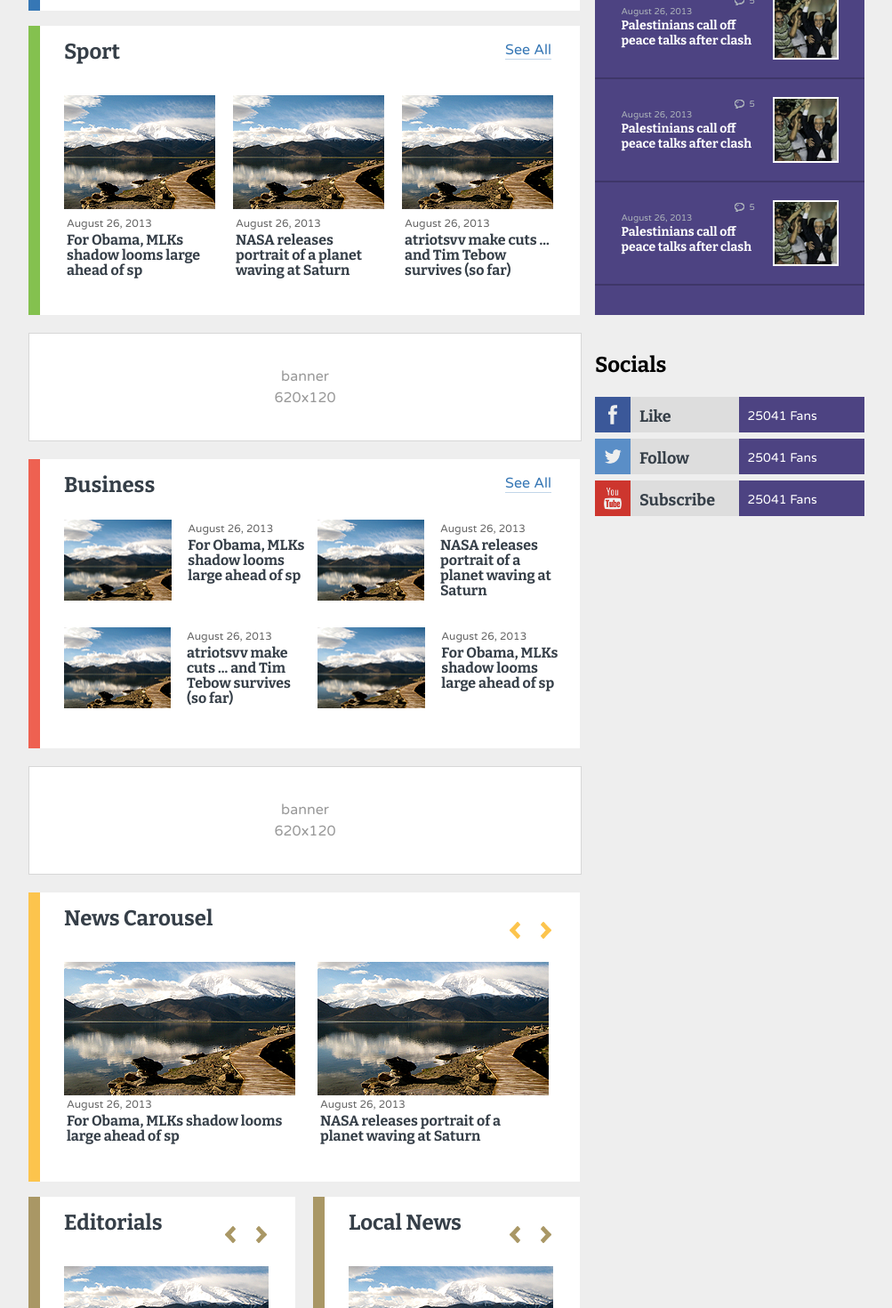
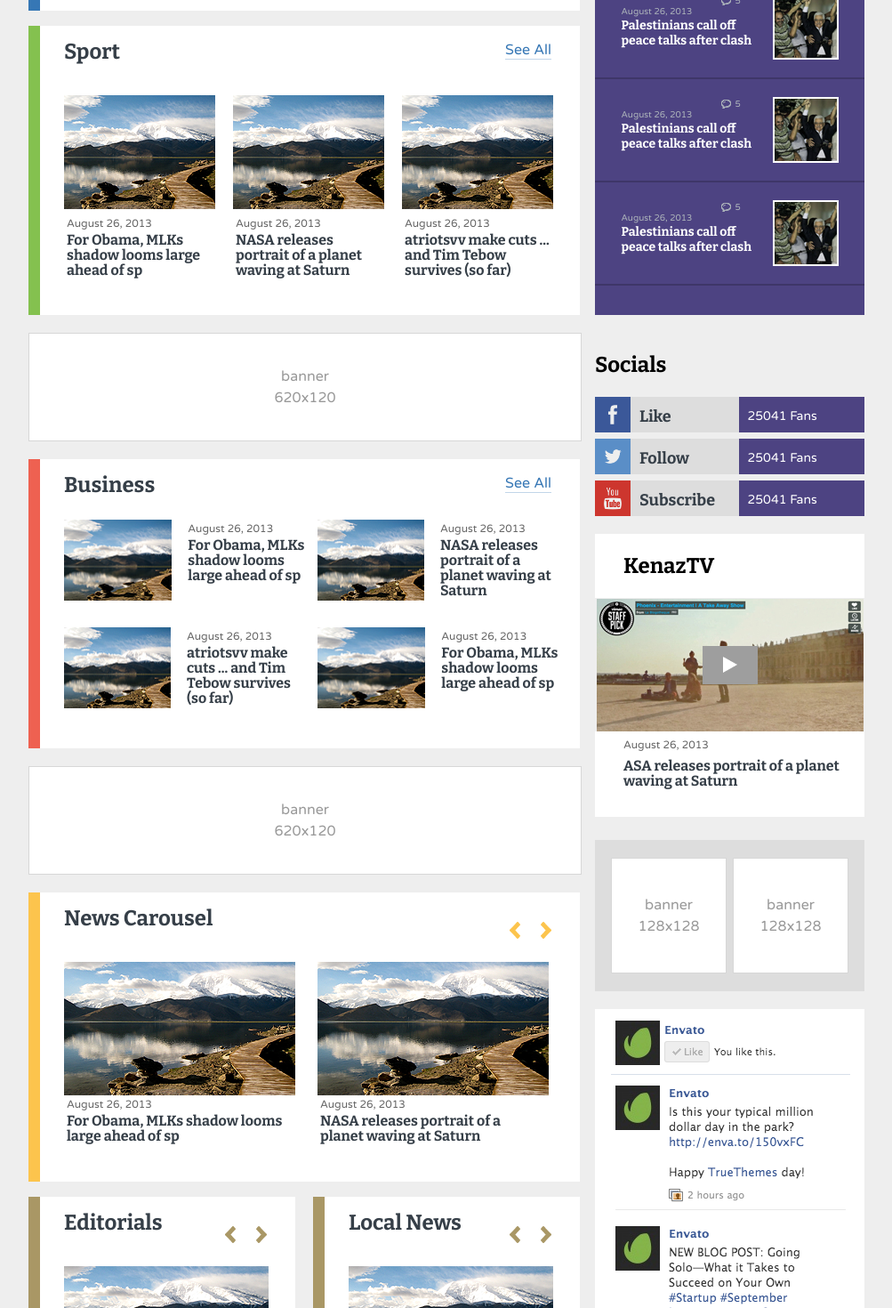
Before and after one commit to ToniGrbic/Kenaz-Website, a React (Vite) app: page / in a window 1280 px wide. Shown: the part 1040-2510 px from the top of the page at 89% size, without its empty margins (138-1141 px from the left). Built offline with nearby package versions, Linux system fonts and the light colour scheme; grey boxes are pictures that could not be loaded.

Commit message:
finished Home Page

```diff
--- a/src/components/Footer.jsx
+++ b/src/components/Footer.jsx
@@ -22,7 +22,7 @@ const Footer = () => {
 
         <div className='footerStripe'/>
         <div className='footerContent'>
-            <div className='footerSection'>
+            <section className='footerSection'>
                 <div className='titleDiv'>
                     <img src="/Vector Smart Objecta 1.png"/>
                     <h3 className='title'>Kenaz</h3>
@@ -40,8 +40,8 @@ const Footer = () => {
                         )
                   })}
                   </div>
-            </div>
-              <div className='footerSection'>
+            </section>
+              <section className='footerSection'>
                   <h3>Newsletter</h3>
                   <p className='pTagGrey'>
                     Lorem ipsum dolor sit amet,
@@ -59,8 +59,8 @@ const Footer = () => {
                         </button>
                     </div>
                  </form>
-              </div>
-              <div className='footerSection'>
+              </section>
+              <section className='footerSection'>
                   <h3>Tags Widget</h3>
                   <div className="widgetsList">
                       <div className='widget'>assueverit</div>
@@ -77,18 +77,18 @@ const Footer = () => {
                       <div className='widget'>assuevverit</div>
                       <div className='widget'>utroquoe</div>
                   </div>
-              </div>
-              <div className='footerSection'>
+              </section>
+              <section className='footerSection'>
                   <h3>Featured</h3>
                   <FooterList/>
-              </div>
-              <div className='footerSection'>
+              </section>
+              <section className='footerSection'>
                   <h3>Random Posts</h3>
                   <FooterList/>
-              </div>
-              <div className='footerSection'>
-                  <h3>Twitter Feed</h3>
-              </div>
+              </section>
+              <section className='footerSection'>
+                  <img src="Twitter Feed.png" alt="Twitter Feed.png"/>
+              </section>
         </div>
      </div>
      <div className="copywright">
--- a/src/components/Header.jsx
+++ b/src/components/Header.jsx
@@ -1,12 +1,10 @@
-import React from 'react'
-import '../styles/Header.scss'
-import { Link } from 'react-router-dom'
+import React from "react";
+import "../styles/Header.scss";
+import { Link } from "react-router-dom";
 const Header = () => {
   return (
     <header>
       <div className="header">
-
-
         <div className="headerContent">
           <div className="kenazHeader">
             <div className="kenazLogo">
@@ -15,31 +13,63 @@ const Header = () => {
             <h2>Kenaz</h2>
           </div>
           <div>
+            <nav>
               <ul className="headerLinks">
-                            <li><a>Media</a></li>
-                            <li><a>Marketing</a></li>
-                            <li><a>Contact</a></li>
+                <li>
+                  <a>Media</a>
+                </li>
+                <li>
+                  <a>Marketing</a>
+                </li>
+                <li>
+                  <a>Contact</a>
+                </li>
                 <li>
                   <div className="searchDiv">
                     <img src="/search 2.png" />
                   </div>
                 </li>
               </ul>
+            </nav>
           </div>
         </div>
       </div>
-            <div className="navbar">
+      <nav className="navbar">
         <ul className="navbarLinks">
-                    <li className="highlitedLink blueBorder"><Link to="/News"><a>NEWS</a></Link></li>
-                    <li className="orangeBorder"><Link to="/Business"><a>BUSINESS</a></Link></li>
-                    <li className="greenBorder"><Link to="/Sports"><a>SPORTS</a></Link></li>
-                    <li className="lightblueBorder"><Link to="/Life"><a>LIFE</a></Link></li>
-                    <li className="yellowBorder"><Link to="/Tech"><a>TECH</a></Link></li>
-                    <li className="brownBorder"><Link to="/Travel"><a>TRAVEL</a></Link></li>
+          <li className="highlitedLink blueBorder">
+            <Link to="/News">
+              <a>NEWS</a>
+            </Link>
+          </li>
+          <li className="orangeBorder">
+            <Link to="/Business">
+              <a>BUSINESS</a>
+            </Link>
+          </li>
+          <li className="greenBorder">
+            <Link to="/Sports">
+              <a>SPORTS</a>
+            </Link>
+          </li>
+          <li className="lightblueBorder">
+            <Link to="/Life">
+              <a>LIFE</a>
+            </Link>
+          </li>
+          <li className="yellowBorder">
+            <Link to="/Tech">
+              <a>TECH</a>
+            </Link>
+          </li>
+          <li className="brownBorder">
+            <Link to="/Travel">
+              <a>TRAVEL</a>
+            </Link>
+          </li>
         </ul>
-            </div>
+      </nav>
     </header>
-    )
-}
+  );
+};
 
-export default Header
+export default Header;
--- a/src/components/Sidebar.jsx
+++ b/src/components/Sidebar.jsx
@@ -1,59 +1,95 @@
-import React from 'react'
-import '../styles/Sidebar.scss'
-
+import React from "react";
+import "../styles/Sidebar.scss";
+import Banner from "../components/Banner"
 const Sidebar = () => {
   return (
     <div className="sidebarItems">
-
-    <div className="purpleDiv">
+      <section className="purpleDiv">
         <div className="options">
-        <p style={{color:'#FCC44D'}}>Popular</p>
+          <p style={{ color: "#FCC44D" }}>Popular</p>
           <p>Top Rated</p>
           <p>Comments</p>
         </div>
-      <div className='itemsListSidebar'>
-        { ['1','2','3','4','5'].map((item)=>{
+        <div className="itemsListSidebar">
+          {["1", "2", "3", "4", "5"].map((item) => {
             return (
-          <div className='itemContent' key={item}>
-            <div className='itemTextSidebar'>
-              <p className='date'>August 26, 2013</p>
-              <p>
-                Palestinians call off peace talks after clash
-              </p>
+              <div className="itemContent" key={item}>
+                <div className="itemTextSidebar">
+                  <p className="date">August 26, 2013</p>
+                  <p>Palestinians call off peace talks after clash</p>
                 </div>
-            <img src="/Layer 5.png"/>
-            <div className='comments'>
-                <img src="comment copy 3.png"/><div><p>5</p></div>
+                <img src="/Layer 5.png" />
+                <div className="commentsSidebar">
+                  <img src="comment copy 3.png" />
+                  <div>
+                    <p>5</p>
                   </div>
                 </div>
-          )
+              </div>
+            );
           })}
         </div>
-      </div>
-      <div className="social">
+      </section>
+      <section className="social">
         <h3>Socials</h3>
         <div className="links">
           <div className="linkItem">
-            <img src="/Facebook40x40.png"/>
-            <div className="like"><p>Like</p></div>
-            <div className='following'><p>25041 Fans</p> </div>
+            <img src="/Facebook40x40.png" />
+            <div className="like">
+              <p>Like</p>
+            </div>
+            <div className="following">
+              <p>25041 Fans</p>
+            </div>
           </div>
           <div className="linkItem">
             <img src="/Twitter40x40.png" />
-            <div className="like"><p>Follow</p></div>
-            <div className='following'><p>25041 Fans</p> </div>
+            <div className="like">
+              <p>Follow</p>
+            </div>
+            <div className="following">
+              <p>25041 Fans</p>
+            </div>
           </div>
           <div className="linkItem">
             <img src="/Youtube40x40.png" />
-            <div className="like"><p>Subscribe</p></div>
-            <div className='following'><p>25041 Fans</p> </div>
+            <div className="like">
+              <p>Subscribe</p>
+            </div>
+            <div className="following">
+              <p>25041 Fans</p>
             </div>
           </div>
         </div>
+      </section>
+      <section className="kenazTvDiv">
+        <div className="heading3">
+          <h3>KenazTV</h3>
+        </div>
+        <div className="videoDiv">
+          <img src="/Layer 27.png" />
+          <div className="playButton">
+            <div className="polygon">
+              <img src="Polygon 1.png" />
+            </div>
+          </div>
+        </div>
+        <div className="itemTextVideo">
+          <p>August 26, 2013</p>
+          <p>ASA releases portrait of a planet waving at Saturn</p>
+        </div>
+      </section>
+      <section className="bannerSection">
+        <div className="bannerContainer">
+          <Banner width={128} height={128} />
+          <Banner width={128} height={128} />
+        </div>
+      </section>
+      <section className="socialMediaSection">
+          <img src="/Layer 34.png"/>
+      </section>
+    </div>
+  );
+};
 
-    </div>
-
-  )
-}
-
-export default Sidebar
+export default Sidebar;
--- a/src/pages/Home.jsx
+++ b/src/pages/Home.jsx
@@ -1,46 +1,44 @@
-import React from 'react'
-import SingleItemMainCarousel from '../components/SingleItemMainCarousel';
-import Header from '../components/Header'
-import CategorySection from '../components/CategorySection';
-import Banner from '../components/Banner'
-import TwoItemCategoryCarousel from '../components/TwoItemCategoryCarousel';
-import SingleItemCategoryCarousel from '../components/SingleItemCategoryCarousel'
-import ZoomCarousel from '../components/ZoomCarousel';
-import Footer from '../components/Footer'
-import Sidebar from '../components/Sidebar';
+import React from "react";
+import Header from "../components/Header";
+import Banner from "../components/Banner";
+import Footer from "../components/Footer";
+import Sidebar from "../components/Sidebar";
+import CategorySection from "../components/CategorySection";
+import SingleItemMainCarousel from "../components/SingleItemMainCarousel";
+import TwoItemCategoryCarousel from "../components/TwoItemCategoryCarousel";
+import SingleItemCategoryCarousel from "../components/SingleItemCategoryCarousel";
+import ZoomCarousel from "../components/ZoomCarousel";
 
 const textItems1 = ['For Obama, MLKs shadow looms large ahead of sp', 'NASA releases portrait of a planet waving at Saturn', 'atriotsvv make cuts ... and Tim Tebow survives (so far)']
 const textItems2 = ['For Obama, MLKs shadow looms large ahead of sp', 'NASA releases portrait of a planet waving at Saturn', 'atriotsvv make cuts ... and Tim Tebow survives (so far)', 'For Obama, MLKs shadow looms large ahead of sp']
 
 const Home = () => {
   return (
-    <div className="App">
+    <>
       <Header />
+      <main id="#main-content">
         <div className="contentWrapper">
-          <Banner width={940}
-                  height={120} />
+          <Banner width={940} height={120} />
           <SingleItemMainCarousel />
           <div className="mainContent">
             <div>
-
               <CategorySection
                 title="News"
                 color="#3677B5"
-            textItems={textItems1} />
+                textItems={textItems1}
+              />
               <CategorySection
                 title="Sport"
                 color="#84C14F"
-            textItems={textItems1} />
-          <Banner
-            width={620}
-            height={120} />
+                textItems={textItems1}
+              />
+              <Banner width={620} height={120} />
               <CategorySection
                 title="Business"
                 color="#EE6151"
-            textItems={textItems2} />
-          <Banner
-            width={620}
-            height={120} />
+                textItems={textItems2}
+              />
+              <Banner width={620} height={120} />
               <TwoItemCategoryCarousel
                 title="News Carousel"
                 color="#FCC44D"
@@ -59,17 +57,16 @@ const Home = () => {
                 />
               </div>
             </div>
-      <Sidebar/>
+            <Sidebar />
           </div>
 
-      <Banner
-            width={940}
-            height={120} />
+          <Banner width={940} height={120} />
           <ZoomCarousel />
         </div>
+      </main>
       <Footer />
-    </div>
-  )
-}
+    </>
+  );
+};
 
-export default Home
+export default Home;
--- a/src/styles/App.scss
+++ b/src/styles/App.scss
@@ -3,7 +3,6 @@ $pTagColor2: #666666;
 
 @mixin ValeraRound{
     font-family: 'Varela Round', sans-serif;
-    font-weight: 400;
     font-size: 12px;
     line-height: 14px;
 }
@@ -23,7 +22,6 @@ $pTagColor2: #666666;
 .categoryDiv {
   box-sizing: border-box;
   position: relative;
-
   margin-bottom: 17px;
   padding-right: 10px;
   padding-top: 15px;
@@ -37,7 +35,6 @@ $pTagColor2: #666666;
     font-size: 24px;
     line-height: 29px;
   }
-
   background:white;
   max-width:620px;
   min-width: 290px;
@@ -93,7 +90,7 @@ $pTagColor2: #666666;
   @include ValeraRound()
 }
 
-.itemText, .carouselItemText {
+.itemText, .carouselItemText,.itemTextVideo {
     p {
       margin: 3px;
     }
@@ -109,6 +106,19 @@ $pTagColor2: #666666;
       line-height: 17px;
       color: $pTagColor1;
     }
+}
+
+.itemTextVideo{
+  width:303px;
+  height:96px;
+  background-color: white;
+  p:nth-child(1){
+    font-size: 12px;
+  }
+  p{
+    width:270px;
+    margin-left:32px;
+  }
 }
 
 .itemText{
--- a/src/styles/Sidebar.scss
+++ b/src/styles/Sidebar.scss
@@ -1,29 +1,32 @@
-$purple-bg: #4D4382;
-$grey-color:#ACB3BA;
-p{
-    margin:0;
+$purple-bg: #4d4382;
+$grey-color: #acb3ba;
+
+p {
+  margin: 0;
 }
 
-.sidebarItems{
+.sidebarItems {
+  width: 303px;
   display: flex;
   flex-direction: column;
-    gap:20px;
-}
-.purpleDiv{
-    background-color:$purple-bg;
-    width:303px;
-    height:667px;
-
+  gap: 20px;
+  max-height:1983px;
 }
 
-.options{
-    display:flex;
+.purpleDiv {
+  background-color: $purple-bg;
+  height: 667px;
+}
+
+.options {
+  display: flex;
   justify-content: center;
-    gap:23px;
+  gap: 23px;
   color: $grey-color;
-    background: rgba(0,0,0,0.2);
-    mix-blend-mode:normal ;
-    p{
+  background: rgba(0, 0, 0, 0.2);
+  mix-blend-mode: normal;
+
+  p {
     margin: 18px 0;
     font-size: 14px;
     border-bottom: 1px solid rgba(172, 179, 186, 0.3);
@@ -31,101 +34,153 @@ p{
   }
 }
 
-.itemsList Sidebar{
-    width:100%;
-    display:flex;
+.itemsListSidebar {
+  width: 100%;
+  display: flex;
   flex-direction: column;
 }
 
-.itemContent{
+.itemContent {
   position: relative;
   width: 100%;
-    display:flex;
+  display: flex;
   justify-content: center;
   align-items: center;
-   img{
+
+  img {
     border: 2px solid white;
-        height:70px;
-        width:70px;
+    height: 70px;
+    width: 70px;
   }
-    padding-top:20px;
-    padding-bottom:20px;
+
+  padding-top: 20px;
+  padding-bottom: 20px;
   border-bottom: 2px solid rgba(0, 0, 0, 0.2);
 }
 
 .itemTextSidebar {
-
   position: relative;
   width: 170px;
 
   p:nth-child(1) {
     font-size: 10px;
-        color:$grey-color;
+    color: $grey-color;
   }
 
   p:nth-child(2) {
-        font-family: 'Bitter';
+    font-family: "Bitter";
     font-size: 14px;
-        font-weight: 700;
     line-height: 17px;
-        color:white;
-
+    color: white;
   }
 }
 
-.comments{
+.commentsSidebar {
   position: absolute;
-    top:23px;
+  top: 23px;
   font-size: 10px;
-    color:$grey-color;
-    width:20px;
-    height:10px;
-    display:flex;
+  color: $grey-color;
+  width: 20px;
+  height: 10px;
+  display: flex;
   align-items: center;
 
-    img{
+  img {
     width: 11px;
-        height:100%;
-        border:none;
+    height: 100%;
+    border: none;
+  }
+  div{
+    margin-left:5px;
   }
 }
 
-.links{
-    max-width: 303px;
+.links {
   display: flex;
   flex-direction: column;
-    gap:7px;
-
+  gap: 7px;
 }
 
-.linkItem{
-    width:303px;
+.linkItem {
   display: flex;
-    height:40px;
+  height: 40px;
 }
 
-.like{
-    width:122px;
-    background-color: #DDDDDD;
-    color:#363F48;
+.like {
+  width: 122px;
+  background-color: #dddddd;
+  color: #363f48;
 
-    p{
-        margin-top:10px;
-        margin-left:10px;
-        font-family: 'Bitter', serif;
+  p {
+    margin-top: 10px;
+    margin-left: 10px;
+    font-family: "Bitter", serif;
     font-size: 18px;
-
   }
 }
 
-.following{
+.following {
   width: 142px;
-    color:white;
+  color: white;
   background-color: $purple-bg;
 
-    p{
+  p {
     margin-top: 10px;
     margin-left: 10px;
-        font-size:14px;
+    font-size: 14px;
   }
 }
+
+.kenazTvDiv{
+  height:324px;
+  display:flex;
+  flex-direction: column;
+}
+
+.videoDiv{
+  position: relative;
+  height:150px;
+  display:flex;
+  justify-content: center;
+  align-items: center;
+}
+
+ .playButton{
+  position:absolute;
+ }
+.polygon{
+  background: url('Rounded Rectangle 1.png');
+  width:62px;
+  height:43px;
+  display:flex;
+  justify-content: center;
+  align-items: center;
+}
+
+.heading3{
+  height:80;
+  background-color: white;
+  h3{
+    margin-left:32px;
+  }
+}
+
+.bannerSection{
+  background-color: #DDDDDD;
+  display:flex;
+  justify-content: center;
+  align-items: center;
+}
+
+.bannerContainer{
+  display: flex;
+  gap:7px;
+}
+
+.socialMediaSection{
+  background-color: white;
+  display: flex;
+  justify-content: center;
+  align-items: center;
+  flex-grow: 1;
+}
--- a/src/styles/index.scss
+++ b/src/styles/index.scss
@@ -11,7 +11,9 @@
 $header-color: #252525;
 $purple-color:#4D4382;
 $background-color:#EEEEEE;
-
+html{
+  scroll-behavior: smooth;
+}
 body{
   background:$background-color;
 }
```
Also changed, not shown: public/Twitter Feed.png (added). Lines whose indentation alone changed are shown as unchanged.
